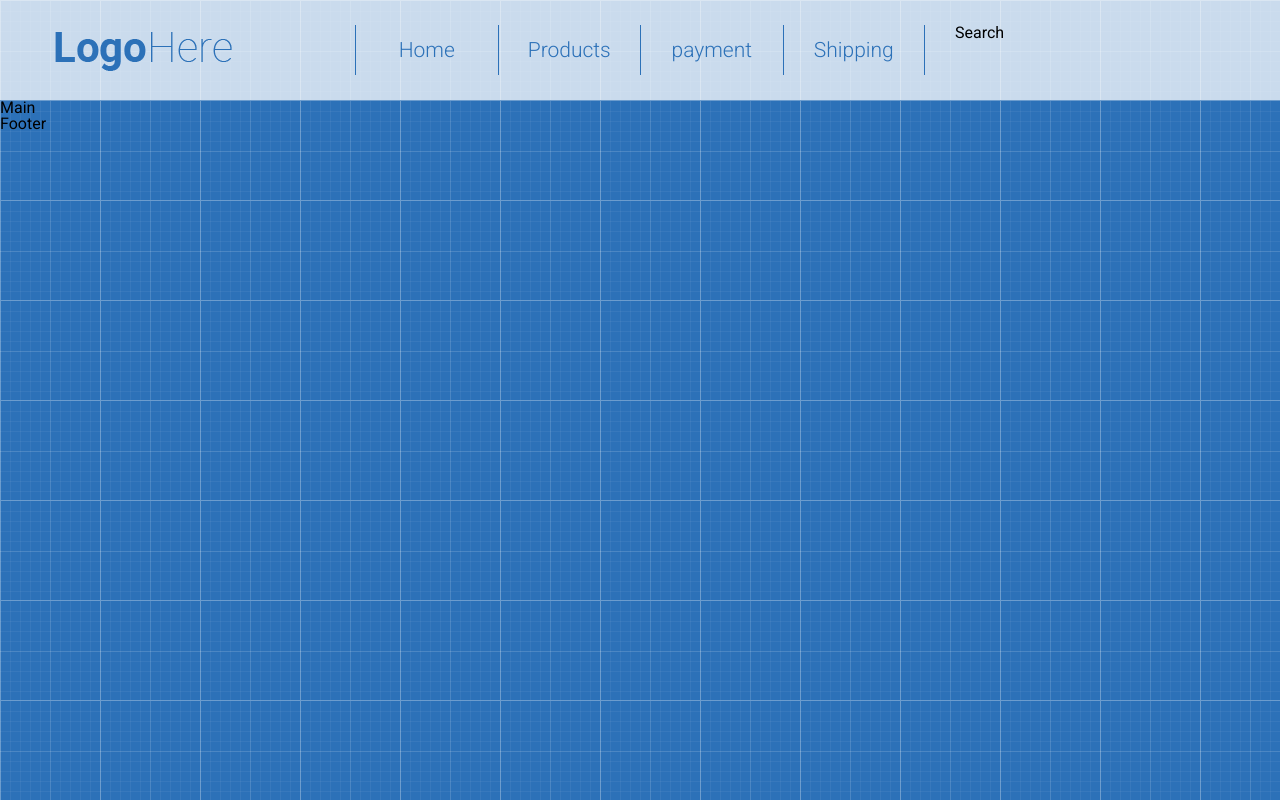
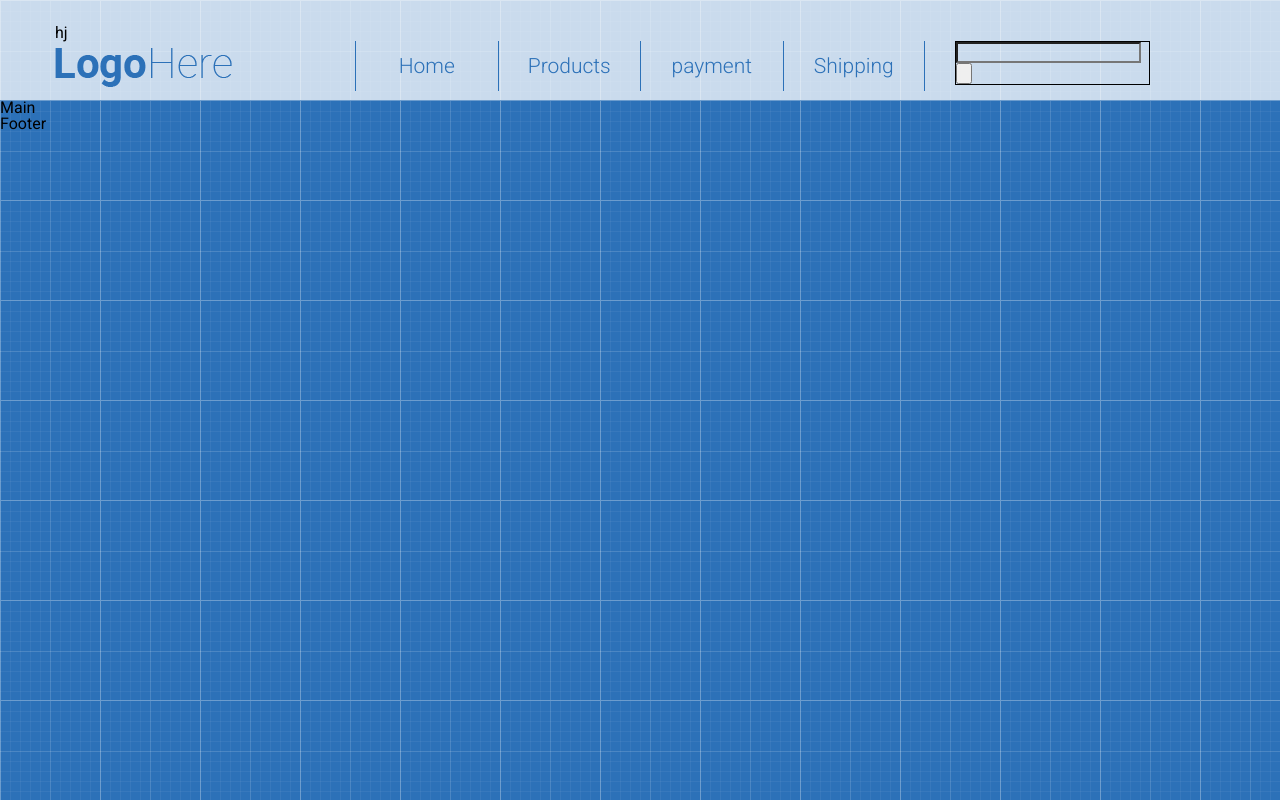
Before and after one commit to AlinaKoshnik/AlinaKoshnik.github.io, a plain HTML site: page index.html in a window 1280 px wide. Drawn offline with Linux system fonts and the light colour scheme; files whose address does not match are found by name.

Commit message:
added colums

```diff
--- /dev/null
+++ b/hw-9/reset.css
@@ -0,0 +1,43 @@
+html, body, div, span, applet, object, iframe,
+h1, h2, h3, h4, h5, h6, p, blockquote, pre,
+a, abbr, acronym, address, big, cite, code,
+del, dfn, em, img, ins, kbd, q, s, samp,
+small, strike, strong, sub, sup, tt, var,
+b, u, i, center,
+dl, dt, dd, ol, ul, li,
+fieldset, form, label, legend,
+table, caption, tbody, tfoot, thead, tr, th, td,
+article, aside, canvas, details, embed,
+figure, figcaption, footer, header, hgroup,
+menu, nav, output, ruby, section, summary,
+time, mark, audio, video {
+	margin: 0;
+	padding: 0;
+	border: 0;
+	font-size: 100%;
+	font: inherit;
+	vertical-align: baseline;
+}
+/* HTML5 display-role reset for older browsers */
+article, aside, details, figcaption, figure,
+footer, header, hgroup, menu, nav, section {
+	display: block;
+}
+body {
+	line-height: 1;
+}
+ol, ul {
+	list-style: none;
+}
+blockquote, q {
+	quotes: none;
+}
+blockquote:before, blockquote:after,
+q:before, q:after {
+	content: '';
+	content: none;
+}
+table {
+	border-collapse: collapse;
+	border-spacing: 0;
+}
--- a/index.html
+++ b/index.html
@@ -14,7 +14,7 @@
   </head>
   <body>
     <header class="header">
-        <div class="container">
+        <div class="container">hj
             <div class="row">
                 <div class="col-md-3">
                     <div class="logo">
@@ -33,7 +33,19 @@
                         </ul>
                     </nav>
                 </div>
-                <div class="col-md-3">Search</div>
+                <div class="col-md-3">
+                    <div class="row">
+                        <div class="col-md-9">
+                            <div class="search">
+                                <form action="" class="form-serch">
+                                    <input type="text" class="input-serch">
+                                    <input type="button" class="input-button">
+                                </form>
+                            </div>
+                        </div>
+                        <div class="col-md-3"></div>
+                    </div>
+                </div>
             </div>
         </div>
     </header>
--- a/style.css
+++ b/style.css
@@ -67,3 +67,22 @@ body{
     color: white;
     background-color:#2c71b8 ;
 }
+.col-md-9 {
+    width: 75%;
+}
+.col-md-1 {
+    width: 25%;
+}
+.search{
+    border: 1px solid ;
+
+}
+
+.form-serch {
+
+}
+.input-serch {
+    background: transparent;
+}
+.input-button {
+}
```
Also changed, not shown: hw-9/index.html (added, +20 -0 lines), hw-9/style.css (added).
